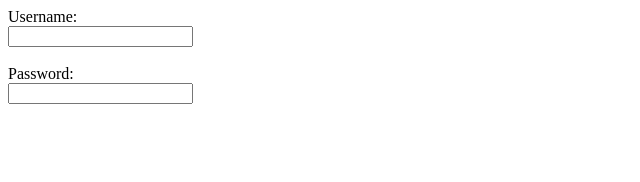
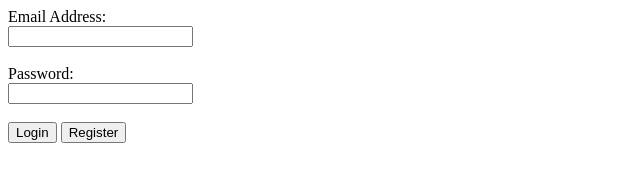
Before and after one commit to Green-Avocado/firebase-login-example, a plain HTML site: page public/index.html in a window 1280 px wide. Shown: the whole page, without its empty margins (0-640 px from the left). Drawn offline with Linux system fonts and the light colour scheme; some packages are replaced by stand-ins of ours.

Commit message:
feat: working client side login

```diff
--- a/public/index.html
+++ b/public/index.html
@@ -3,15 +3,19 @@
     <head>
         <meta charset="utf-8">
         <meta name="viewport" content="width=device-width, initial-scale=1">
+        <script src="./script.js"></script>
     </head>
     <body>
-        <form>
-            <label for="user">Username:</label><br>
-            <input type="text" id="user" name="user" required><br>
+        <div>
+            <label for="email">Email Address:</label><br>
+            <input type="text" id="email" name="email" required><br>
             <br>
             <label for="pass">Password:</label><br>
             <input type="password" id="pass" name="pass" required><br>
-        </form>
+            <br>
+            <button type="button" onclick="login()">Login</button>
+            <button type="button" onclick="register()">Register</button>
+        </div>
 
         <!-- Firebase App (the core Firebase SDK) is always required and must be listed first -->
         <script src="/__/firebase/7.15.0/firebase-app.js"></script>
@@ -19,5 +23,8 @@
         <!-- Add Firebase products that you want to use -->
         <script src="/__/firebase/7.15.0/firebase-auth.js"></script>
         <script src="/__/firebase/7.15.0/firebase-firestore.js"></script>
+
+        <!-- Initialize Firebase -->
+        <script src="/__/firebase/init.js"></script>
     </body>
 </html>
--- /dev/null
+++ b/public/script.js
@@ -0,0 +1,23 @@
+function login() {
+    var email = document.getElementById('email').value;
+    var password = document.getElementById('pass').value;
+
+    firebase.auth().signInWithEmailAndPassword(email, password).catch(function(error) {
+        var errorCode = error.code;
+        var errorMessage = error.message;
+
+        alert(error.code, error.message);
+    });
+}
+
+function register() {
+    var email = document.getElementById('email').value;
+    var password = document.getElementById('pass').value;
+
+    firebase.auth().createUserWithEmailAndPassword(email, password).catch(function(error) {
+        var errorCode = error.code;
+        var errorMessage = error.message;
+
+        alert(error.code, error.message);
+    });
+}
```
Also changed, not shown: functions/index.js (+4 -6 lines).
